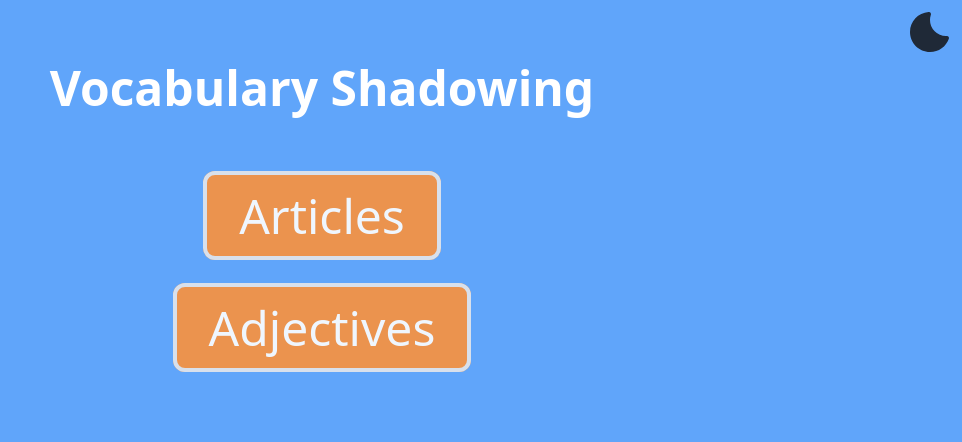
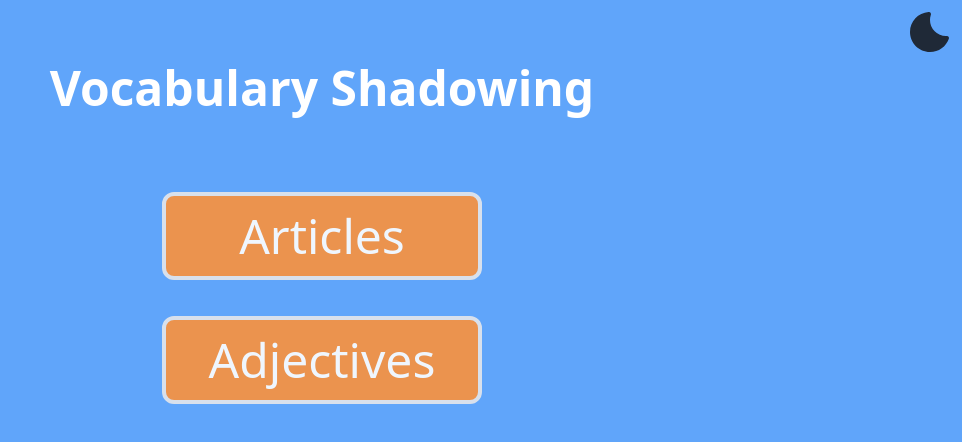
Before and after one commit to JeromeVargas/vocabulary_checker, a React (Vite) app: page / in a window 1280 px wide. Shown: the top 442 px of the page, without its empty margins (318-1280 px from the left). Built offline with nearby package versions, Linux system fonts and the light colour scheme.

Commit message:
refactor: standardize the home topic tabs length

```diff
--- a/src/pages/home/Home.tsx
+++ b/src/pages/home/Home.tsx
@@ -23,12 +23,12 @@ const Home = () => {
       </header>
       <main>
         <section className="m-10 md:m-20">
-          <ul className="space-y-8 md:space-y-16">
+          <ul className="space-y-6 md:space-y-9">
             {topics.map(({ topic, topicTargetLanguage }) => {
               return (
-                <li key={topic}>
+                <li key={topic} className="flex flex-col items-center">
                   <Link
-                    className="rounded-xl border-4 bg-accent-main px-8 py-2 text-center text-2xl font-normal text-font-main opacity-90 hover:-translate-y-1 hover:translate-x-1 hover:bg-neutral-shade md:text-5xl"
+                    className="w-10/12 rounded-xl border-4 bg-accent-main px-8 py-4 text-center text-2xl font-normal text-font-main opacity-90 hover:-translate-y-1 hover:translate-x-1 hover:bg-neutral-shade md:text-5xl"
                     to={`/${topic}`}
                   >
                     {topicTargetLanguage}
```
